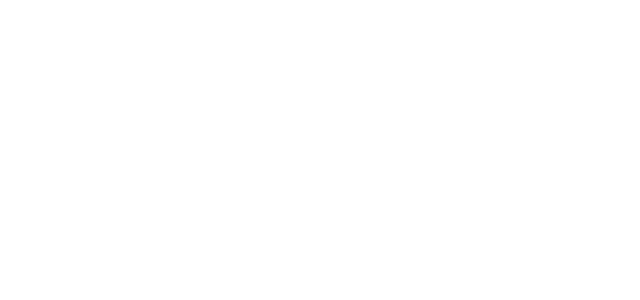
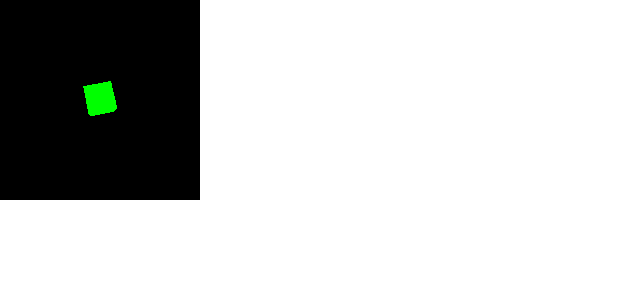
Before and after one commit to qmOnArq/vrasl, an Angular app: page / in a window 1280 px wide. Shown: the top 300 px of the page, without its empty margins (0-640 px from the left). Built offline with nearby package versions, Linux system fonts and the light colour scheme.

Commit message:
first three component

```diff
--- a/angular.json
+++ b/angular.json
@@ -15,7 +15,7 @@
             },
             "root": "",
             "sourceRoot": "src",
-      "prefix": "app",
+            "prefix": "a",
             "architect": {
                 "build": {
                     "builder": "@angular-devkit/build-angular:browser",
@@ -31,7 +31,8 @@
                             "src/assets"
                         ],
                         "styles": [
-              "src/styles.scss"
+                            "src/styles.scss",
+                            "node_modules/normalize.css/normalize.css"
                         ],
                         "scripts": []
                     },
--- a/package.json
+++ b/package.json
@@ -17,6 +17,7 @@
     "@angular/platform-browser": "~11.2.1",
     "@angular/platform-browser-dynamic": "~11.2.1",
     "@angular/router": "~11.2.1",
+    "normalize.css": "^8.0.1",
     "rxjs": "~6.6.0",
     "three": "^0.125.2",
     "tslib": "^2.0.0",
--- a/src/app/app-routing.module.ts
+++ b/src/app/app-routing.module.ts
@@ -1,7 +1,13 @@
 import { NgModule } from '@angular/core';
 import { RouterModule, Routes } from '@angular/router';
+import { HomePageComponent } from './routes/home-page/home-page.component';
 
-const routes: Routes = [];
+const routes: Routes = [
+    {
+        path: '',
+        component: HomePageComponent,
+    },
+];
 
 @NgModule({
     imports: [RouterModule.forRoot(routes)],
--- a/src/app/app.module.ts
+++ b/src/app/app.module.ts
@@ -3,9 +3,11 @@ import { BrowserModule } from '@angular/platform-browser';
 
 import { AppRoutingModule } from './app-routing.module';
 import { AppComponent } from './app.component';
+import { AvatarRendererComponent } from './components/avatar-renderer/avatar-renderer.component';
+import { HomePageComponent } from './routes/home-page/home-page.component';
 
 @NgModule({
-    declarations: [AppComponent],
+    declarations: [AppComponent, AvatarRendererComponent, HomePageComponent],
     imports: [BrowserModule, AppRoutingModule],
     providers: [],
     bootstrap: [AppComponent],
--- /dev/null
+++ b/src/app/components/avatar-renderer/avatar-renderer.component.scss
@@ -0,0 +1,5 @@
+:host {
+    display: inline-block;
+    padding: 0;
+    margin: 0;
+}
--- /dev/null
+++ b/src/app/components/avatar-renderer/avatar-renderer.component.ts
@@ -0,0 +1,61 @@
+import { Component, ElementRef, OnDestroy, OnInit } from '@angular/core';
+import * as THREE from 'three';
+
+@Component({
+    selector: 'a-avatar-renderer',
+    templateUrl: './avatar-renderer.component.html',
+    styleUrls: ['./avatar-renderer.component.scss'],
+})
+export class AvatarRendererComponent implements OnInit, OnDestroy {
+    get width() {
+        return this.element?.nativeElement?.clientWidth ?? 0;
+    }
+
+    get height() {
+        return this.element?.nativeElement?.clientHeight ?? 0;
+    }
+
+    private renderer!: THREE.WebGLRenderer;
+    private camera!: THREE.Camera;
+    private scene!: THREE.Scene;
+
+    private cube!: THREE.Mesh;
+
+    private destroyed = false;
+
+    constructor(private element: ElementRef<HTMLElement>) {}
+
+    ngOnInit() {
+        this.scene = new THREE.Scene();
+        this.camera = new THREE.PerspectiveCamera(75, this.width / this.height, 0.1, 1000);
+        this.renderer = new THREE.WebGLRenderer();
+        this.renderer.setSize(this.width, this.height);
+        this.element.nativeElement.appendChild(this.renderer.domElement);
+
+        const geometry = new THREE.BoxGeometry(1, 1, 1);
+        const material = new THREE.MeshBasicMaterial({ color: 0x00ff00 });
+        this.cube = new THREE.Mesh(geometry, material);
+        this.scene.add(this.cube);
+
+        this.camera.position.z = 5;
+
+        this.animate();
+    }
+
+    ngOnDestroy() {
+        this.destroyed = true;
+    }
+
+    private animate() {
+        if (this.destroyed) {
+            return;
+        }
+
+        requestAnimationFrame(() => this.animate());
+
+        this.cube.rotation.x += 0.01;
+        this.cube.rotation.y += 0.01;
+
+        this.renderer.render(this.scene, this.camera);
+    }
+}
--- /dev/null
+++ b/src/app/routes/home-page/home-page.component.html
@@ -0,0 +1,4 @@
+<a-avatar-renderer
+    [style.width.px]="200"
+    [style.height.px]="200"
+></a-avatar-renderer>
--- /dev/null
+++ b/src/app/routes/home-page/home-page.component.ts
@@ -0,0 +1,15 @@
+import { Component, OnInit } from '@angular/core';
+
+@Component({
+  selector: 'a-home-page',
+  templateUrl: './home-page.component.html',
+  styleUrls: ['./home-page.component.scss']
+})
+export class HomePageComponent implements OnInit {
+
+  constructor() { }
+
+  ngOnInit(): void {
+  }
+
+}
--- a/src/styles.scss
+++ b/src/styles.scss
@@ -1 +1,10 @@
 /* You can add global styles to this file, and also import other style files */
+
+* {
+    box-sizing: border-box;
+}
+
+body, html {
+    padding: 0;
+    margin: 0;
+}
```
Also changed, not shown: .eslintrc.json, src/app/components/avatar-renderer/avatar-renderer.component.html (added), src/app/routes/home-page/home-page.component.scss (added), 1 other file (tests, documents, lock files or other folders). Lines whose indentation alone changed are shown as unchanged.
